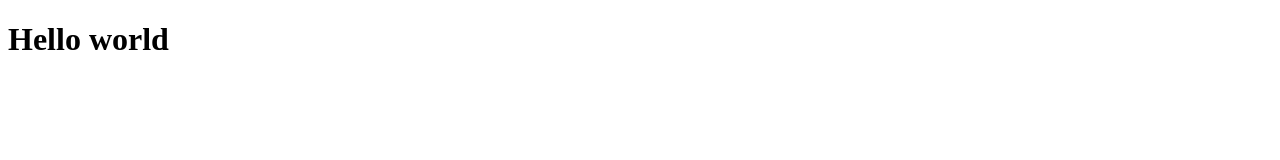
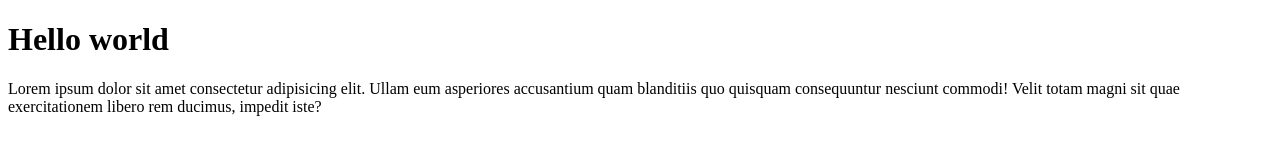
Before and after one commit to ildi0818/Final-exam, a website: page index.html in a window 1280 px wide. Drawn offline with Linux system fonts and the light colour scheme.

Commit message:
added lorem

```diff
--- a/index.html
+++ b/index.html
@@ -8,5 +8,6 @@
 </head>
 <body>
     <h1>Hello world</h1>
+    <p>Lorem ipsum dolor sit amet consectetur adipisicing elit. Ullam eum asperiores accusantium quam blanditiis quo quisquam consequuntur nesciunt commodi! Velit totam magni sit quae exercitationem libero rem ducimus, impedit iste?</p>
 </body>
 </html>
```
